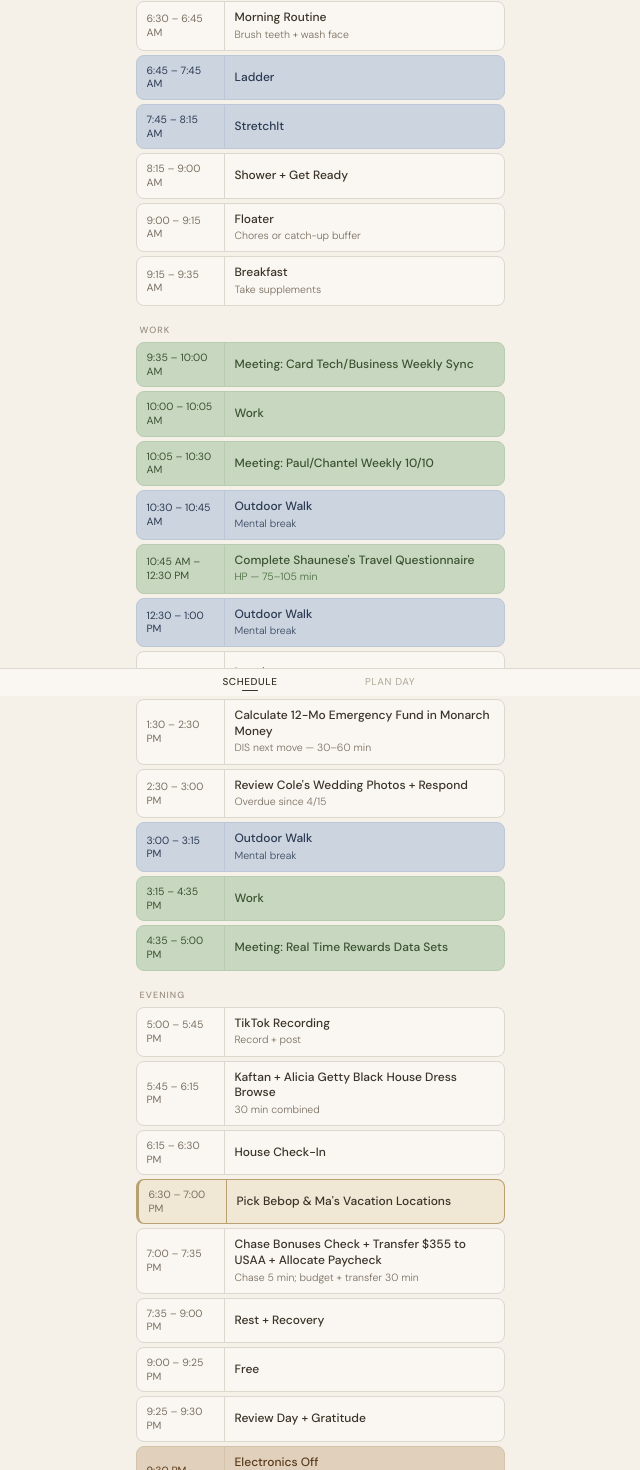
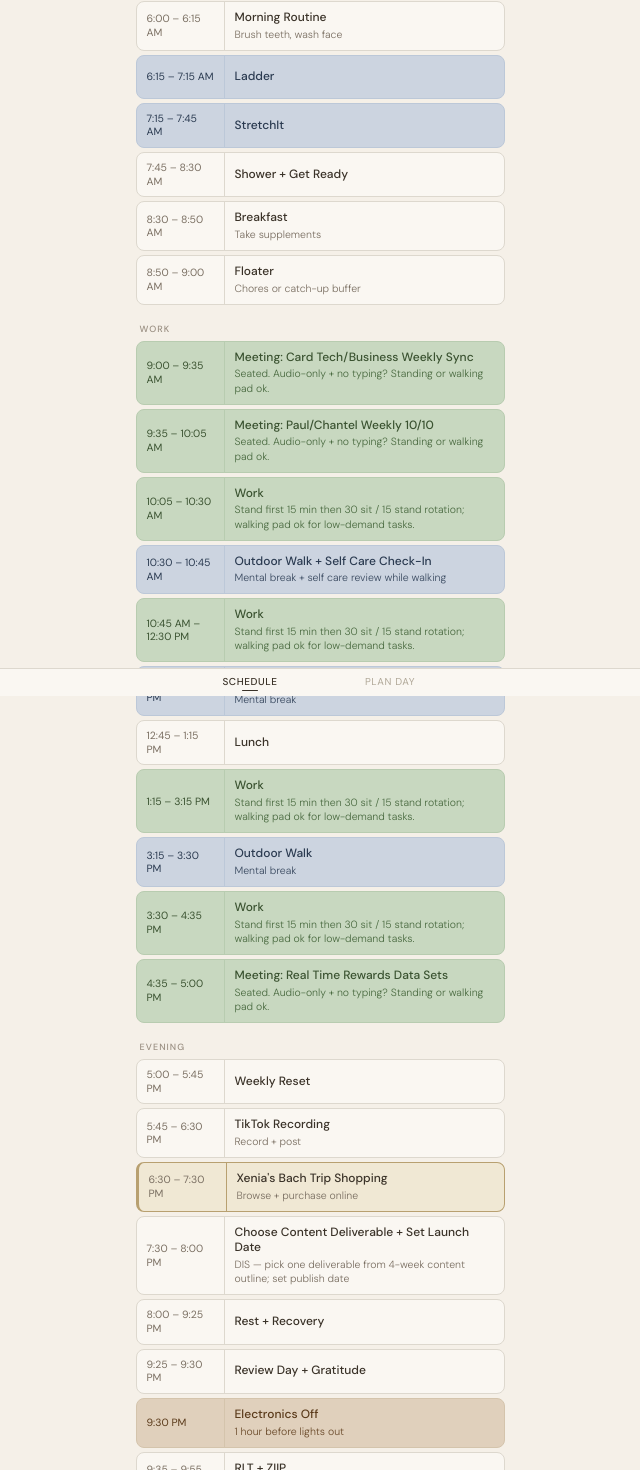
Before and after one commit to chaerobin/dailyscheduleee, a React (Vite) app: page / in a window 1280 px wide. Shown: the part 104-1574 px from the top of the page, without its empty margins (320-960 px from the left). Built offline with nearby package versions, Linux system fonts and the light colour scheme.

Commit message:
Update print statement from 'Hello' to 'Goodbye'

```diff
--- a/src/defaultSchedule.ts
+++ b/src/defaultSchedule.ts
@@ -436,73 +436,65 @@
 
 function getApr28Schedule(date: string): ScheduleBlock[] {
   return [
-    b(date, '6:30 – 6:45 AM', 'Morning Routine', 'Brush teeth + wash face', 'home', 'Morning'),
-    b(date, '6:45 – 7:45 AM', 'Ladder', '', 'fitness'),
-    b(date, '7:45 – 8:15 AM', 'StretchIt', '', 'fitness'),
-    b(date, '8:15 – 9:00 AM', 'Shower + Get Ready', '', 'home'),
-    b(date, '9:00 – 9:15 AM', 'Floater', 'Chores or catch-up buffer', 'home'),
-    b(date, '9:15 – 9:35 AM', 'Breakfast', 'Take supplements', 'home'),
-    b(date, '9:35 – 10:00 AM', 'Meeting: Card Tech/Business Weekly Sync', '', 'work', 'Work'),
-    b(date, '10:00 – 10:05 AM', 'Work', '', 'work'),
-    b(date, '10:05 – 10:30 AM', 'Meeting: Paul/Chantel Weekly 10/10', '', 'work'),
-    b(date, '10:30 – 10:45 AM', 'Outdoor Walk', 'Mental break', 'fitness'),
-    b(date, '10:45 AM – 12:30 PM', 'Complete Shaunese\'s Travel Questionnaire', 'HP — 75–105 min', 'work'),
-    b(date, '12:30 – 1:00 PM', 'Outdoor Walk', 'Mental break', 'fitness'),
-    b(date, '1:00 – 1:30 PM', 'Lunch', '', 'home'),
-    b(date, '1:30 – 2:30 PM', 'Calculate 12-Mo Emergency Fund in Monarch Money', 'DIS next move — 30–60 min', 'home'),
-    b(date, '2:30 – 3:00 PM', 'Review Cole\'s Wedding Photos + Respond', 'Overdue since 4/15', 'home'),
-    b(date, '3:00 – 3:15 PM', 'Outdoor Walk', 'Mental break', 'fitness'),
-    b(date, '3:15 – 4:35 PM', 'Work', '', 'work'),
-    b(date, '4:35 – 5:00 PM', 'Meeting: Real Time Rewards Data Sets', '', 'work'),
-    b(date, '5:00 – 5:45 PM', 'TikTok Recording', 'Record + post', 'home', 'Evening'),
-    b(date, '5:45 – 6:15 PM', 'Kaftan + Alicia Getty Black House Dress Browse', '30 min combined', 'home'),
-    b(date, '6:15 – 6:30 PM', 'House Check-In', '', 'home'),
-    b(date, '6:30 – 7:00 PM', 'Pick Bebop & Ma\'s Vacation Locations', '', 'home'),
-    b(date, '7:00 – 7:35 PM', 'Chase Bonuses Check + Transfer $355 to USAA + Allocate Paycheck', 'Chase 5 min; budget + transfer 30 min', 'home'),
-    b(date, '7:35 – 9:00 PM', 'Rest + Recovery', '', 'home'),
-    b(date, '9:00 – 9:25 PM', 'Free', '', 'home'),
+    b(date, '6:00 – 6:15 AM', 'Morning Routine', 'Brush teeth, wash face', 'home', 'Morning'),
+    b(date, '6:15 – 7:15 AM', 'Ladder', '', 'fitness'),
+    b(date, '7:15 – 7:45 AM', 'StretchIt', '', 'fitness'),
+    b(date, '7:45 – 8:30 AM', 'Shower + Get Ready', '', 'home'),
+    b(date, '8:30 – 8:50 AM', 'Breakfast', 'Take supplements', 'home'),
+    b(date, '8:50 – 9:00 AM', 'Floater', 'Chores or catch-up buffer', 'home'),
+    b(date, '9:00 – 9:35 AM', 'Meeting: Card Tech/Business Weekly Sync', 'Seated. Audio-only + no typing? Standing or walking pad ok.', 'work', 'Work'),
+    b(date, '9:35 – 10:05 AM', 'Meeting: Paul/Chantel Weekly 10/10', 'Seated. Audio-only + no typing? Standing or walking pad ok.', 'work'),
+    b(date, '10:05 – 10:30 AM', 'Work', 'Stand first 15 min then 30 sit / 15 stand rotation; walking pad ok for low-demand tasks.', 'work'),
+    b(date, '10:30 – 10:45 AM', 'Outdoor Walk + Self Care Check-In', 'Mental break + self care review while walking', 'fitness'),
+    b(date, '10:45 AM – 12:30 PM', 'Work', 'Stand first 15 min then 30 sit / 15 stand rotation; walking pad ok for low-demand tasks.', 'work'),
+    b(date, '12:30 – 12:45 PM', 'Outdoor Walk', 'Mental break', 'fitness'),
+    b(date, '12:45 – 1:15 PM', 'Lunch', '', 'home'),
+    b(date, '1:15 – 3:15 PM', 'Work', 'Stand first 15 min then 30 sit / 15 stand rotation; walking pad ok for low-demand tasks.', 'work'),
+    b(date, '3:15 – 3:30 PM', 'Outdoor Walk', 'Mental break', 'fitness'),
+    b(date, '3:30 – 4:35 PM', 'Work', 'Stand first 15 min then 30 sit / 15 stand rotation; walking pad ok for low-demand tasks.', 'work'),
+    b(date, '4:35 – 5:00 PM', 'Meeting: Real Time Rewards Data Sets', 'Seated. Audio-only + no typing? Standing or walking pad ok.', 'work'),
+    b(date, '5:00 – 5:45 PM', 'Weekly Reset', '', 'home', 'Evening'),
+    b(date, '5:45 – 6:30 PM', 'TikTok Recording', 'Record + post', 'home'),
+    b(date, '6:30 – 7:30 PM', 'Xenia\'s Bach Trip Shopping', 'Browse + purchase online', 'home'),
+    b(date, '7:30 – 8:00 PM', 'Choose Content Deliverable + Set Launch Date', 'DIS — pick one deliverable from 4-week content outline; set publish date', 'home'),
+    b(date, '8:00 – 9:25 PM', 'Rest + Recovery', '', 'home'),
     b(date, '9:25 – 9:30 PM', 'Review Day + Gratitude', '', 'home'),
-    b(date, '9:30 PM', 'Electronics Off', '1 hour before bed', 'key'),
-    b(date, '10:15 – 10:30 PM', 'Bedtime Routine', 'RLT + ZIIP (20 min — bare face)', 'home'),
+    b(date, '9:30 PM', 'Electronics Off', '1 hour before lights out', 'key'),
+    b(date, '9:35 – 9:55 PM', 'RLT + ZIIP', 'Bare face, no multitasking', 'home'),
+    b(date, '10:15 – 10:30 PM', 'Bedtime Routine', '', 'home'),
     b(date, '10:30 PM', 'Lights Out', '', 'key'),
   ];
 }
 
 function getApr29Schedule(date: string): ScheduleBlock[] {
   return [
-    b(date, '6:30 – 6:45 AM', 'Morning Routine', 'Brush teeth + wash face', 'home', 'Morning'),
-    b(date, '6:45 – 7:45 AM', 'Ladder', '', 'fitness'),
-    b(date, '7:45 – 8:15 AM', 'StretchIt', '', 'fitness'),
-    b(date, '8:15 – 9:00 AM', 'Shower + Get Ready', 'Exfoliate in shower (Wed skincare)', 'home'),
-    b(date, '9:00 – 9:25 AM', 'Makeup Practice', '', 'home'),
-    b(date, '9:25 – 9:35 AM', 'Breakfast', 'Take supplements', 'home'),
-    b(date, '9:35 – 10:00 AM', 'Meeting: Chantel/Jeff Weekly 10/10', '', 'work', 'Work'),
-    b(date, '10:00 – 10:05 AM', 'Work', '', 'work'),
-    b(date, '10:05 – 10:30 AM', 'Meeting: EY/SAT Card Recurring Touchpoint', '', 'work'),
-    b(date, '10:30 – 10:35 AM', 'Work', '', 'work'),
-    b(date, '10:35 – 11:00 AM', 'Meeting: CRB Meeting', '', 'work'),
-    b(date, '11:00 – 11:05 AM', 'Work', '', 'work'),
-    b(date, '11:05 – 11:30 AM', 'Meeting: GitHub Change Monitoring Touchpoint', '', 'work'),
-    b(date, '11:30 AM – 12:00 PM', 'Outdoor Walk', 'Mental break', 'fitness'),
-    b(date, '12:00 – 12:30 PM', 'Decide Social Media Platform, Topic + Cadence', 'DIS next move — 30 min', 'home'),
+    b(date, '6:00 – 6:15 AM', 'Morning Routine', 'Brush teeth, wash face', 'home', 'Morning'),
+    b(date, '6:15 – 7:15 AM', 'Ladder', '', 'fitness'),
+    b(date, '7:15 – 7:45 AM', 'StretchIt', '', 'fitness'),
+    b(date, '7:45 – 8:30 AM', 'Shower + Get Ready', 'Exfoliate in shower (Wed skincare)', 'home'),
+    b(date, '8:30 – 8:50 AM', 'Makeup Practice', '', 'home'),
+    b(date, '8:50 – 9:05 AM', 'Breakfast', 'Take supplements', 'home'),
+    b(date, '9:05 – 9:35 AM', 'Meeting: Chantel/Jeff Weekly 10/10', 'Seated. Audio-only + no typing? Standing or walking pad ok.', 'work', 'Work'),
+    b(date, '9:35 – 10:00 AM', 'Meeting: EY/SAT Card Recurring Touchpoint', 'Seated. Audio-only + no typing? Standing or walking pad ok.', 'work'),
+    b(date, '10:00 – 10:35 AM', 'Meeting: CRB Meeting', 'Seated. Audio-only + no typing? Standing or walking pad ok.', 'work'),
+    b(date, '10:35 – 11:00 AM', 'Meeting: GitHub Change Monitoring Touchpoint', 'Seated. Audio-only + no typing? Standing or walking pad ok.', 'work'),
+    b(date, '11:00 – 11:15 AM', 'Outdoor Walk + Schedule Dreanna\'s Holistic Doctor', 'Mental break + schedule during walk', 'fitness'),
+    b(date, '11:15 AM – 12:30 PM', 'Work', 'Stand first 15 min then 30 sit / 15 stand rotation; walking pad ok for low-demand tasks.', 'work'),
     b(date, '12:30 – 1:00 PM', 'Lunch', '', 'home'),
-    b(date, '1:00 – 1:30 PM', 'Meeting: Virtual Coffee Catch-Up', '', 'work'),
-    b(date, '1:30 – 1:35 PM', 'Work', '', 'work'),
-    b(date, '1:35 – 2:00 PM', 'Meeting: Weekly Card/GPN SOX Team Meeting', '', 'work'),
-    b(date, '2:00 – 2:30 PM', 'Outdoor Walk', 'Mental break', 'fitness'),
-    b(date, '2:30 – 3:30 PM', 'Reply to BRAVA / Soraia', 'Confirm photography direction, DJ specs, acknowledge all answers', 'home'),
-    b(date, '3:30 – 4:05 PM', 'Book Return Flights — Selves + Parents', 'Due 5/3', 'home'),
-    b(date, '4:05 – 4:30 PM', 'Meeting: SOX Controls x Batch Onboarding: Weekly', '', 'work'),
-    b(date, '4:30 – 5:00 PM', 'Work', '', 'work'),
-    b(date, '5:00 – 5:30 PM', 'Research Dancing Class', 'Commutable + affordable hip hop / heels / pole dancing', 'home', 'Evening'),
-    b(date, '5:30 – 5:35 PM', 'Use DoorDash $10 Credit', '', 'home'),
-    b(date, '5:35 – 6:20 PM', 'TikTok Recording', 'Record + post', 'home'),
-    b(date, '6:20 – 6:30 PM', 'Outdoor Walk', 'Mental break', 'fitness'),
+    b(date, '1:00 – 1:30 PM', 'Meeting: Virtual Coffee Catch-Up', 'Seated. Audio-only + no typing? Standing or walking pad ok.', 'work'),
+    b(date, '1:30 – 2:00 PM', 'Meeting: Weekly Card/GPN SOX Team Meeting', 'Seated. Audio-only + no typing? Standing or walking pad ok.', 'work'),
+    b(date, '2:00 – 2:15 PM', 'Outdoor Walk', 'Mental break', 'fitness'),
+    b(date, '2:15 – 3:30 PM', 'Work', 'Stand first 15 min then 30 sit / 15 stand rotation; walking pad ok for low-demand tasks.', 'work'),
+    b(date, '3:30 – 3:45 PM', 'Outdoor Walk', 'Mental break', 'fitness'),
+    b(date, '3:45 – 4:05 PM', 'Work', 'Stand first 15 min then 30 sit / 15 stand rotation; walking pad ok for low-demand tasks.', 'work'),
+    b(date, '4:05 – 4:30 PM', 'Meeting: SOX Controls x Batch Onboarding: Weekly', 'Seated. Audio-only + no typing? Standing or walking pad ok.', 'work'),
+    b(date, '4:30 – 5:00 PM', 'Work', 'Stand first 15 min then 30 sit / 15 stand rotation; walking pad ok for low-demand tasks.', 'work'),
+    b(date, '5:00 – 6:30 PM', 'BRAVA Reply + Shaunese\'s Travel Questionnaire + DoorDash Credit', 'Reply to Soraia 4/23 email; complete travel questionnaire; use $10 DoorDash credit', 'home', 'Evening'),
     b(date, '6:30 – 8:30 PM', 'TNP Book Meeting', 'FaceTime', 'home'),
     b(date, '8:30 – 9:00 PM', 'April Group Coaching Call (partial)', 'Join remainder after book club — Zoom', 'home'),
-    b(date, '9:00 – 9:25 PM', 'Free', '', 'home'),
+    b(date, '9:00 – 9:25 PM', 'Review Engagement Data from First 4 Posts', 'DIS — ID top-performing content type; strengthen weeks 4–7 of posting schedule', 'home'),
     b(date, '9:25 – 9:30 PM', 'Review Day + Gratitude', '', 'home'),
-    b(date, '9:30 PM', 'Electronics Off', '1 hour before bed', 'key'),
+    b(date, '9:30 PM', 'Electronics Off', '1 hour before lights out', 'key'),
     b(date, '10:15 – 10:30 PM', 'Bedtime Routine', '', 'home'),
     b(date, '10:30 PM', 'Lights Out', '', 'key'),
   ];
@@ -510,68 +502,62 @@
 
 function getApr30Schedule(date: string): ScheduleBlock[] {
   return [
-    b(date, '6:30 – 6:45 AM', 'Morning Routine', 'Brush teeth + wash face', 'home', 'Morning'),
-    b(date, '6:45 – 7:45 AM', 'Ladder', '', 'fitness'),
-    b(date, '7:45 – 8:15 AM', 'StretchIt', '', 'fitness'),
-    b(date, '8:15 – 9:00 AM', 'Shower + Get Ready', '', 'home'),
-    b(date, '9:00 – 9:20 AM', 'Makeup Practice', '', 'home'),
-    b(date, '9:20 – 9:35 AM', 'Breakfast', 'Take supplements', 'home'),
-    b(date, '9:35 – 10:00 AM', 'Meeting: Jennifer/Chantel Weekly 10/10', '', 'work', 'Work'),
-    b(date, '10:00 – 10:05 AM', 'Work', '', 'work'),
-    b(date, '10:05 – 10:30 AM', 'Meeting: SOX FCM Open Forum', '', 'work'),
-    b(date, '10:30 – 10:35 AM', 'Work', '', 'work'),
-    b(date, '10:35 – 11:00 AM', 'Meeting: Card Tech/Business Weekly Sync', '', 'work'),
-    b(date, '11:00 AM – 12:30 PM', 'Meeting: Revolutionizing Internal Controls', '', 'work'),
-    b(date, '12:30 – 1:00 PM', 'Outdoor Walk', 'Mental break', 'fitness'),
-    b(date, '1:00 – 1:30 PM', 'Lunch', '', 'home'),
-    b(date, '1:30 – 3:00 PM', 'Research Next Month\'s Tiny Experiment', 'HP — 90 min', 'home'),
-    b(date, '3:00 – 3:05 PM', 'Work', '', 'work'),
-    b(date, '3:05 – 3:30 PM', 'Meeting: GitHub Change Monitoring Follow-Up', '', 'work'),
+    b(date, '6:00 – 6:15 AM', 'Morning Routine', 'Brush teeth, wash face', 'home', 'Morning'),
+    b(date, '6:15 – 7:15 AM', 'Ladder', '', 'fitness'),
+    b(date, '7:15 – 7:45 AM', 'StretchIt', '', 'fitness'),
+    b(date, '7:45 – 8:30 AM', 'Shower + Get Ready', '', 'home'),
+    b(date, '8:30 – 8:50 AM', 'Makeup Practice', '', 'home'),
+    b(date, '8:50 – 9:05 AM', 'Breakfast', 'Take supplements', 'home'),
+    b(date, '9:05 – 9:35 AM', 'Meeting: Jennifer/Chantel Weekly 10/10', 'Seated. Audio-only + no typing? Standing or walking pad ok.', 'work', 'Work'),
+    b(date, '9:35 – 10:00 AM', 'Meeting: SOX FCM Open Forum', 'Seated. Audio-only + no typing? Standing or walking pad ok.', 'work'),
+    b(date, '10:00 – 10:35 AM', 'Meeting: Card Tech/Business Weekly Sync', 'Seated. Audio-only + no typing? Standing or walking pad ok.', 'work'),
+    b(date, '10:35 AM – 12:00 PM', 'Meeting: Revolutionizing Internal Controls', 'Seated. Audio-only + no typing? Standing or walking pad ok.', 'work'),
+    b(date, '12:00 – 12:15 PM', 'Outdoor Walk + OB-GYN Scheduling', 'Mental break + schedule during walk', 'fitness'),
+    b(date, '12:15 – 12:45 PM', 'Lunch', '', 'home'),
+    b(date, '12:45 – 3:05 PM', 'Work', 'Stand first 15 min then 30 sit / 15 stand rotation; walking pad ok for low-demand tasks.', 'work'),
+    b(date, '3:05 – 3:30 PM', 'Meeting: GitHub Change Monitoring Follow-Up', 'Seated. Audio-only + no typing? Standing or walking pad ok.', 'work'),
     b(date, '3:30 – 3:45 PM', 'Outdoor Walk', 'Mental break', 'fitness'),
-    b(date, '3:45 – 4:30 PM', 'Work', '', 'work'),
-    b(date, '4:30 – 5:30 PM', 'Dietitian Appt — Abby Penamonte, RD', '', 'errand'),
-    b(date, '5:30 – 6:00 PM', 'Schedule Appt with Dreanna\'s Holistic Doctor', '', 'home', 'Evening'),
+    b(date, '3:45 – 4:15 PM', 'Work', 'Stand first 15 min then 30 sit / 15 stand rotation; walking pad ok for low-demand tasks.', 'work'),
+    b(date, '4:15 – 4:30 PM', 'Outdoor Walk', 'Mental break', 'fitness'),
+    b(date, '4:30 – 5:00 PM', 'Work', 'Stand first 15 min then 30 sit / 15 stand rotation; walking pad ok for low-demand tasks.', 'work'),
+    b(date, '5:00 – 6:00 PM', 'Dietitian — Abby Penamonte, RD', 'URL link', 'home', 'Evening'),
     b(date, '6:00 – 6:45 PM', 'Golden Hour', 'Weekly planning session', 'key'),
     b(date, '6:45 – 7:30 PM', 'TikTok Recording', 'Record + post', 'home'),
-    b(date, '7:30 – 7:45 PM', 'Assess Promotability / Job Search', '15 min focused reflection', 'home'),
-    b(date, '7:45 – 8:15 PM', 'Reminders Catch-Up', 'Any remaining 4/27 due items', 'home'),
-    b(date, '8:15 – 9:00 PM', 'Rest + Recovery', '', 'home'),
-    b(date, '9:00 – 9:25 PM', 'Free', '', 'home'),
+    b(date, '7:30 – 8:00 PM', 'Research Half Marathons — Next 12 Months', 'DIS — identify 2–3 options; select one and register', 'home'),
+    b(date, '8:00 – 8:30 PM', 'Kaftan + Alicia Getty Black House Dress Browse', 'Browse online', 'home'),
+    b(date, '8:30 – 9:25 PM', 'Rest + Recovery', '', 'home'),
     b(date, '9:25 – 9:30 PM', 'Review Day + Gratitude', '', 'home'),
-    b(date, '9:30 PM', 'Electronics Off', '1 hour before bed', 'key'),
-    b(date, '10:15 – 10:30 PM', 'Bedtime Routine', 'RLT + ZIIP (20 min — bare face)', 'home'),
+    b(date, '9:30 PM', 'Electronics Off', '1 hour before lights out', 'key'),
+    b(date, '9:35 – 9:55 PM', 'RLT + ZIIP', 'Bare face, no multitasking', 'home'),
+    b(date, '10:15 – 10:30 PM', 'Bedtime Routine', '', 'home'),
     b(date, '10:30 PM', 'Lights Out', '', 'key'),
   ];
 }
 
 function getMay1Schedule(date: string): ScheduleBlock[] {
   return [
-    b(date, '6:30 – 6:45 AM', 'Morning Routine', 'Brush teeth + wash face', 'home', 'Morning'),
+    b(date, '6:30 – 6:45 AM', 'Morning Routine', 'Brush teeth, wash face', 'home', 'Morning'),
     b(date, '6:45 – 7:45 AM', 'Ladder', '', 'fitness'),
     b(date, '7:45 – 8:15 AM', 'StretchIt', '', 'fitness'),
     b(date, '8:15 – 9:00 AM', 'Shower + Get Ready', '', 'home'),
     b(date, '9:00 – 9:15 AM', 'Breakfast', 'Take supplements', 'home'),
-    b(date, '9:15 – 9:30 AM', 'Work', '', 'work', 'Work'),
-    b(date, '9:30 – 10:00 AM', 'Meeting: Virtual Coffee Catch-Up', '', 'work'),
-    b(date, '10:00 – 10:05 AM', 'Work', '', 'work'),
-    b(date, '10:05 – 10:30 AM', 'Meeting: Review Next Week\'s Calendar', '', 'work'),
+    b(date, '9:15 – 9:30 AM', 'Work', 'Stand first 15 min then 30 sit / 15 stand rotation; walking pad ok for low-demand tasks.', 'work', 'Work'),
+    b(date, '9:30 – 10:00 AM', 'Meeting: Virtual Coffee Catch-Up', 'Seated. Audio-only + no typing? Standing or walking pad ok.', 'work'),
+    b(date, '10:00 – 10:30 AM', 'Meeting: Review Next Week\'s Calendar', 'Seated. Audio-only + no typing? Standing or walking pad ok.', 'work'),
     b(date, '10:30 – 10:45 AM', 'Outdoor Walk', 'Mental break', 'fitness'),
-    b(date, '10:45 AM – 12:00 PM', 'Work', '', 'work'),
-    b(date, '12:00 – 12:30 PM', 'Outdoor Walk', 'Mental break', 'fitness'),
-    b(date, '12:30 – 12:35 PM', 'Work', '', 'work'),
-    b(date, '12:35 – 1:00 PM', 'Lunch', '', 'home'),
-    b(date, '1:00 – 2:00 PM', 'Work', '', 'work'),
-    b(date, '2:00 – 4:00 PM', 'Purchase 1–2 Items for Wedding Wardrobe', 'HP — 120 min during Meeting Free block', 'home'),
+    b(date, '10:45 AM – 12:00 PM', 'Work', 'Stand first 15 min then 30 sit / 15 stand rotation; walking pad ok for low-demand tasks.', 'work'),
+    b(date, '12:00 – 12:15 PM', 'Outdoor Walk', 'Mental break', 'fitness'),
+    b(date, '12:15 – 12:45 PM', 'Lunch', '', 'home'),
+    b(date, '12:45 – 4:00 PM', 'Work', 'Stand first 15 min then 30 sit / 15 stand rotation; walking pad ok for low-demand tasks.', 'work'),
     b(date, '4:00 – 4:15 PM', 'Outdoor Walk', 'Mental break', 'fitness'),
-    b(date, '4:15 – 5:00 PM', 'Work / Meeting Free', '', 'work'),
-    b(date, '5:00 – 7:00 PM', 'Practice Choreography', '', 'fitness', 'Evening'),
-    b(date, '7:00 – 7:45 PM', 'TikTok Recording', 'Record + post', 'home'),
-    b(date, '7:45 – 8:00 PM', 'Check RSVP Count', 'Deadline closes today — note count, flag any pending guests', 'home'),
-    b(date, '8:00 – 8:30 PM', 'Write Personal Note to Xenia', 'Re: wedding decline', 'home'),
-    b(date, '8:30 – 9:00 PM', 'Start Money 101 Training', 'Due today', 'home'),
-    b(date, '9:00 – 9:25 PM', 'Free', '', 'home'),
+    b(date, '4:15 – 5:00 PM', 'Work', 'Stand first 15 min then 30 sit / 15 stand rotation; walking pad ok for low-demand tasks.', 'work'),
+    b(date, '5:00 – 7:00 PM', 'Practice Choreography', '', 'home', 'Evening'),
+    b(date, '7:00 – 8:15 PM', 'Purchase 1–2 Items for Wedding Wardrobe', 'HP — 75 min', 'home'),
+    b(date, '8:15 – 8:30 PM', 'Check RSVP Count', 'Deadline closes today — note count, flag any pending guests', 'home'),
+    b(date, '8:30 – 9:00 PM', 'Pick Bebop + Ma\'s Vacation Locations', '', 'home'),
+    b(date, '9:00 – 9:25 PM', 'Start Money 101 Training', 'Due today', 'home'),
     b(date, '9:25 – 9:30 PM', 'Review Day + Gratitude', '', 'home'),
-    b(date, '9:30 PM', 'Electronics Off', '1 hour before bed', 'key'),
+    b(date, '9:30 PM', 'Electronics Off', '1 hour before lights out', 'key'),
     b(date, '10:15 – 10:30 PM', 'Bedtime Routine', '', 'home'),
     b(date, '10:30 PM', 'Lights Out', '', 'key'),
   ];
@@ -579,13 +565,12 @@
 
 function getMay2Schedule(date: string): ScheduleBlock[] {
   return [
-    b(date, '6:30 – 6:45 AM', 'Morning Routine', 'Brush teeth + wash face', 'home', 'Morning'),
+    b(date, '6:30 – 6:45 AM', 'Morning Routine', 'Brush teeth, wash face', 'home', 'Morning'),
     b(date, '6:45 – 7:45 AM', 'Ladder', 'Make-up from Monday', 'fitness'),
     b(date, '7:45 – 8:15 AM', 'StretchIt', 'Make-up from Monday', 'fitness'),
-    b(date, '8:15 – 8:55 AM', 'Shower + Get Ready', 'Exfoliate in shower (Sat skincare)', 'home'),
-    b(date, '8:55 – 9:00 AM', 'Breakfast', 'Take supplements', 'home'),
-    b(date, '9:00 – 9:30 AM', 'Drive to DST Recess Challenge', '', 'drive', undefined, { text: '1500 Anacostia Ave NE, Washington, DC 20002', color: 'amber' }),
-    b(date, '9:30 – 10:00 AM', 'Arrive + Check-In', '', 'home'),
+    b(date, '8:15 – 9:00 AM', 'Shower + Get Ready', 'Exfoliate in shower (Sat skincare) — serves as leave-house prep for DST, no second shower needed', 'home'),
+    b(date, '9:00 – 9:20 AM', 'Breakfast', 'Take supplements', 'home'),
+    b(date, '9:20 – 9:50 AM', 'Drive to DST Recess Challenge', '', 'drive', undefined, { text: '1500 Anacostia Ave NE, Washington, DC 20002', color: 'amber' }),
     b(date, '10:00 AM – 12:00 PM', 'DST Program: Recess Challenge', '', 'errand', undefined, { text: '1500 Anacostia Ave NE, Washington, DC 20002', color: 'amber' }),
     b(date, '12:00 – 12:15 PM', 'Drive to JC Lofton Tailors', 'En route to Costco', 'drive', undefined, { text: '1003 U St NW, Washington, DC 20001', color: 'amber' }),
     b(date, '12:15 – 12:30 PM', 'OddMuse Dress Drop-Off', '', 'errand', undefined, { text: '1003 U St NW, Washington, DC 20001', color: 'amber' }),
@@ -593,13 +578,13 @@
     b(date, '12:50 – 2:50 PM', 'Grocery Shop', '', 'errand', undefined, { text: '1200 S Fern St, Arlington, VA 22202', color: 'amber' }),
     b(date, '2:50 – 3:20 PM', 'Drive Home', '', 'drive'),
     b(date, '3:20 – 4:50 PM', 'Wardrobe Audit — Part 1 of 2', '90 min — continues Sunday', 'home', 'Afternoon'),
-    b(date, '4:50 – 6:00 PM', 'Put That Shit On', 'Prep for Date Night — 70 min', 'home'),
-    b(date, '6:00 – 6:30 PM', 'Drive to Date Night', '', 'drive', undefined, { text: 'TBD', color: 'amber' }),
-    b(date, '6:30 – 8:30 PM', 'Biweekly Date Night', '', 'key', undefined, { text: 'TBD', color: 'amber' }),
-    b(date, '8:30 – 9:00 PM', 'Drive Home', '', 'drive'),
-    b(date, '9:00 – 9:25 PM', 'TikTok Recording', 'Record + post', 'home', 'Evening'),
-    b(date, '9:25 – 9:30 PM', 'Review Day + Gratitude', '', 'home'),
-    b(date, '9:30 PM', 'Electronics Off', '1 hour before bed', 'key'),
+    b(date, '4:50 – 5:50 PM', 'Rest + Recovery', '', 'home'),
+    b(date, '5:50 – 7:00 PM', 'Put That Shit On', 'Prep for Date Night — 70 min', 'home'),
+    b(date, '7:00 – 7:30 PM', 'Drive to Date Night', '', 'drive', undefined, { text: 'TBD', color: 'amber' }),
+    b(date, '7:30 – 9:30 PM', 'Biweekly Date Night', '', 'errand', undefined, { text: 'TBD', color: 'amber' }),
+    b(date, '9:30 – 10:00 PM', 'Drive Home', '', 'drive'),
+    b(date, '10:00 – 10:05 PM', 'Review Day + Gratitude', '', 'home', 'Evening'),
+    b(date, '10:05 PM', 'Electronics Off', '1 hour before lights out', 'key'),
     b(date, '10:15 – 10:30 PM', 'Bedtime Routine', '', 'home'),
     b(date, '10:30 PM', 'Lights Out', '', 'key'),
   ];
@@ -607,22 +592,26 @@
 
 function getMay3Schedule(date: string): ScheduleBlock[] {
   return [
-    b(date, '6:30 – 6:45 AM', 'Morning Routine', 'Brush teeth + wash face', 'home', 'Morning'),
+    b(date, '6:30 – 6:45 AM', 'Morning Routine', 'Brush teeth, wash face', 'home', 'Morning'),
     b(date, '6:45 – 7:30 AM', 'Shower + Get Ready', '', 'home'),
     b(date, '7:30 – 8:30 AM', 'Hair Wash', '~60 min', 'home'),
-    b(date, '8:30 – 9:00 AM', 'Breakfast', 'Take supplements', 'home'),
-    b(date, '9:00 – 10:30 AM', 'Wardrobe Audit — Part 2 of 2', '90 min — completes audit', 'home'),
-    b(date, '10:30 – 11:00 AM', 'Finalize Guest List + Draft Thank You Email to Non-Responders', 'Due today 5/3', 'home'),
-    b(date, '11:00 AM – 12:00 PM', 'Free / Rest', '', 'home'),
-    b(date, '12:00 – 12:30 PM', 'Reminders Catch-Up', 'Any remaining items from the week', 'home', 'Afternoon'),
-    b(date, '12:30 – 1:00 PM', 'Lunch', '', 'home'),
-    b(date, '1:00 – 4:00 PM', 'Meal Prep with Ashley', 'Max 3 hours — batch cook for the week', 'home'),
-    b(date, '4:00 – 7:00 PM', 'Free / Recovery', '', 'home', 'Evening'),
-    b(date, '7:00 – 7:30 PM', 'House Meeting', '', 'home'),
-    b(date, '7:30 – 9:25 PM', 'Free', '', 'home'),
+    b(date, '8:30 – 8:50 AM', 'Breakfast', 'Take supplements', 'home'),
+    b(date, '8:50 – 9:50 AM', 'Book Return Flights — Selves + Parents', 'Due today 5/3', 'home'),
+    b(date, '9:50 – 11:20 AM', 'Wardrobe Audit — Part 2 of 2', '90 min — completes audit', 'home'),
+    b(date, '11:20 AM – 1:20 PM', 'Review Cole\'s Wedding Photos + Respond', 'Overdue since 4/15 — 2 hrs', 'home'),
+    b(date, '1:20 – 1:50 PM', 'Lunch', '', 'home', 'Afternoon'),
+    b(date, '1:50 – 4:50 PM', 'Meal Prep with Ashley', 'Max 3 hours — batch cook for the week', 'home'),
+    b(date, '4:50 – 5:20 PM', 'Finalize Guest List + Draft Thank You Email to Non-Responders', 'Due today 5/3 — 30 min', 'home'),
+    b(date, '5:20 – 5:50 PM', 'Research Investment Vehicles for Surplus Above Emergency Fund', 'DIS — 60 min. Index funds, ETFs, HYSA; set decision deadline 2–3 weeks out', 'home'),
+    b(date, '5:50 – 6:20 PM', 'TikTok Recording', 'Record + post', 'home'),
+    b(date, '6:20 – 6:50 PM', 'Chase Transfer Portal Check + Budget + Paycheck Allocation', 'Chase transfer check 5 min; budget + USAA transfer $355 + allocate paycheck', 'home'),
+    b(date, '6:50 – 7:00 PM', 'Reminders Catch-Up', 'Any remaining items from the week', 'home'),
+    b(date, '7:00 – 7:30 PM', 'House Meeting', '', 'home', 'Evening'),
+    b(date, '7:30 – 9:25 PM', 'Rest + Recovery', '', 'home'),
     b(date, '9:25 – 9:30 PM', 'Review Day + Gratitude', '', 'home'),
-    b(date, '9:30 PM', 'Electronics Off', '1 hour before bed', 'key'),
-    b(date, '10:15 – 10:30 PM', 'Bedtime Routine', 'RLT + ZIIP (20 min — bare face)', 'home'),
+    b(date, '9:30 PM', 'Electronics Off', '1 hour before lights out', 'key'),
+    b(date, '9:35 – 9:55 PM', 'RLT + ZIIP', 'Bare face, no multitasking', 'home'),
+    b(date, '10:15 – 10:30 PM', 'Bedtime Routine', '', 'home'),
     b(date, '10:30 PM', 'Lights Out', '', 'key'),
   ];
 }
```
